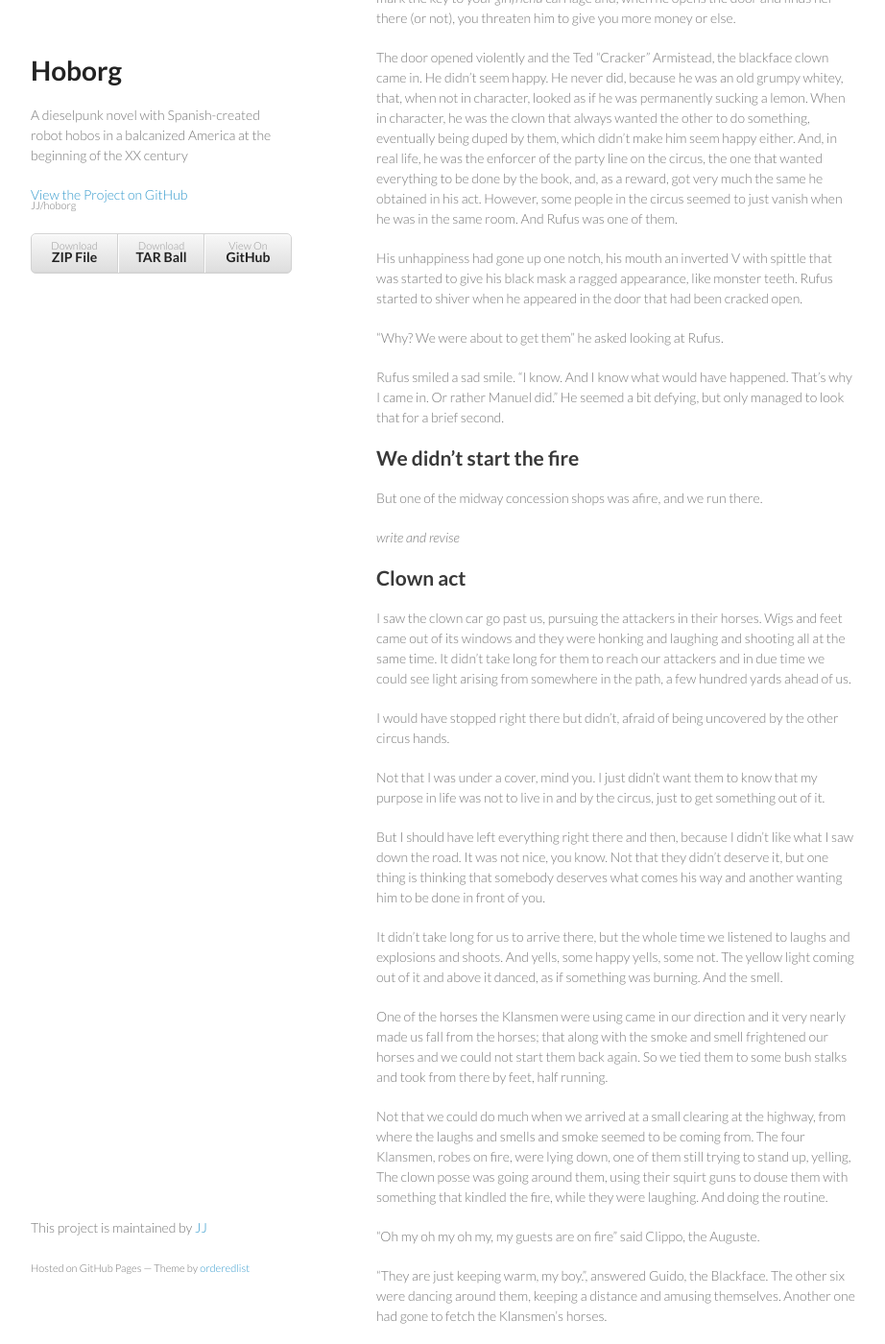
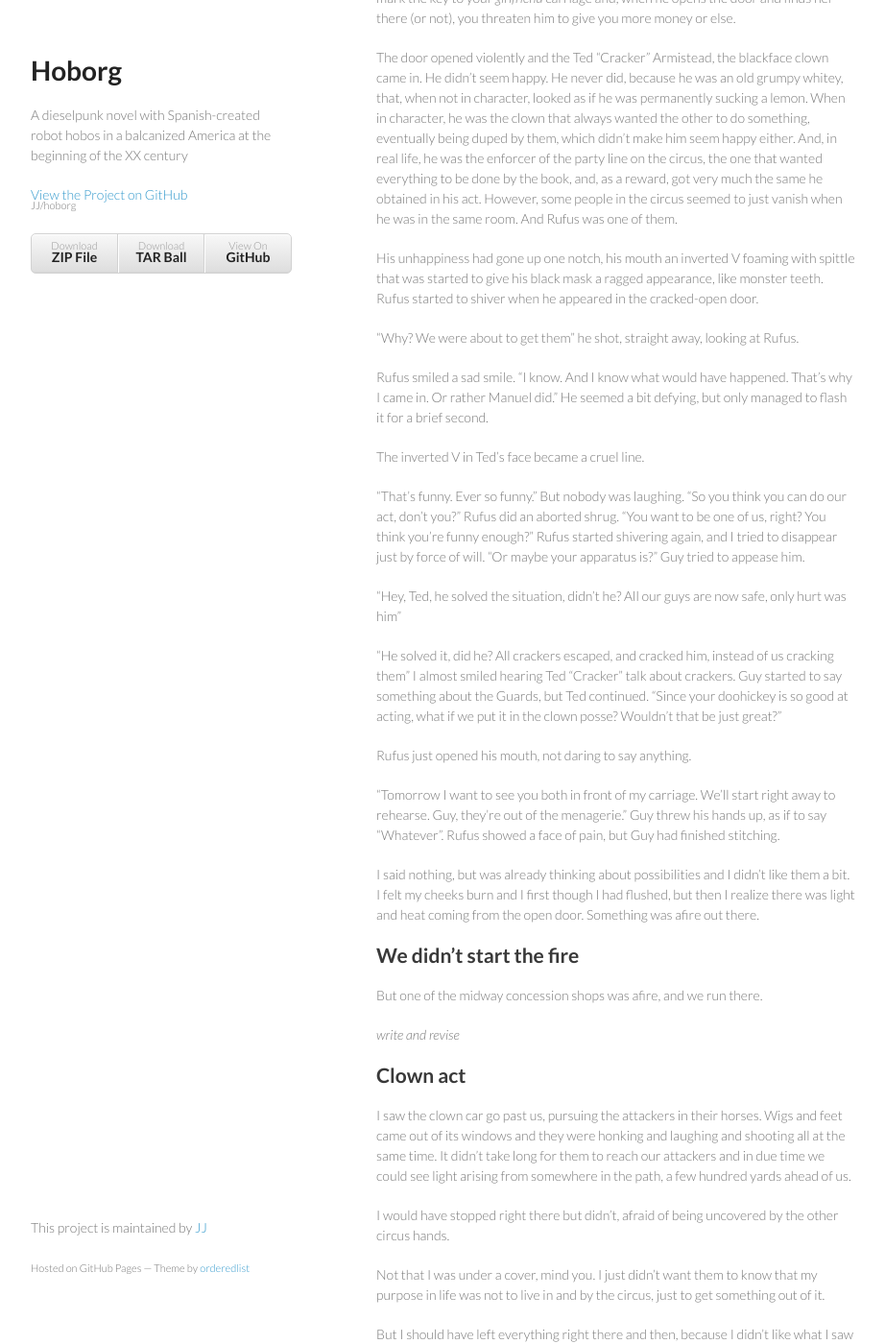
Before and after one commit to JJ/hoborg, a Jekyll site: the page built from text/text.md, in a window 1280 px wide and 1400 px high, scrolled down 22876 px. Shown: the whole window at 96% size, without its empty margins (178-1100 px from the left). Built offline with Jekyll 4.4.1, drawn with Linux system fonts in a browser that asks for light colours; some of the changed text lies outside the part shown.

Commit message:
Sync text/text.md from master to gh-pages

```diff
--- a/text/text.md
+++ b/text/text.md
@@ -903,11 +903,18 @@
 people came after us to check them out. "Look, we are scoring good
 hits." Vince told me.
 
-We were very lucky to be there. There were heavier and less amusing things you could do in the circus that very morning, in the stifling Miami heat. Besides, I was supposed to learn stuff. There was a method to posting paper, I was discovering. You
-couldn't just paste them anywhere; barns, fences, some buildings,
-corners, always at eye's height, those were the places to do it. As a
-matter of fact, sometimes they were occupied by other posters
-announcing past or present shows. They were promptly ditched, and this was accompanied by war stories of when two circus met in that place or that other and two posting parties met and mayhem ensued. I soon get bored of his talk and started to think whether this could be the day and place where I could finally escape alive and with a plus one called Manuel.
+We were very lucky to be there. There were heavier and less amusing
+things you could do in the circus that very morning, in the stifling
+Miami heat. Besides, I was supposed to learn stuff. There was a method
+to posting paper, I was discovering. You couldn't just paste them
+anywhere; barns, fences, some buildings, corners, always at eye's
+height, those were the places to do it. As a matter of fact, sometimes
+they were occupied by other posters announcing past or present
+shows. They were promptly ditched, and this was accompanied by war
+stories of when two circus met in that place or that other and two
+posting parties met and mayhem ensued. I soon get bored of his talk
+and started to think whether this could be the day and place where I
+could finally escape alive and with a plus one called Manuel.
 
 We had a fair amount of ducat to invite beautiful girls to come to the
 attractions and bring the local marks in tow. And man, they were
@@ -926,11 +933,18 @@
 
 Who is Tracy? You're about to know her and we were about to do it, too.
 
-We didn't feel like talking to her because honkies, even honkie girls, were always walking around bumming things and complaining about this and that. Besides, she was not that beautiful to deserve one of the ducats we kept; she was nice, in that transparent way
-the gringas had; her hair was flat and hay colored, and her hips and
-boobs were way too small, although not disagreeably shaped. She didn't
-smell good, a bit musty. Vince and me sent her on her way, but she
-clung to us on our way back to the circus. Which pissed us off even more since now she would be witness to us ditching the paper; yes, that's what charley means, weren't you listening? Am I not talking in fucking English? OK, Duke, I'll keep it easy, only I get all fired up when I recall all that.
+We didn't feel like talking to her because honkies, even honkie girls,
+were always walking around bumming things and complaining about this
+and that. Besides, she was not that beautiful to deserve one of the
+ducats we kept; she was nice, in that transparent way the gringas had;
+her hair was flat and hay colored, and her hips and boobs were way too
+small, although not disagreeably shaped. She didn't smell good, a bit
+musty. Vince and me sent her on her way, but she clung to us on our
+way back to the circus. Which pissed us off even more since now she
+would be witness to us ditching the paper; yes, that's what charley
+means, weren't you listening? Am I not talking in fucking English? OK,
+Duke, I'll keep it easy, only I get all fired up when I recall all
+that.
 
 "How long are you staying?" she  went, from a couple of steps behind us.
 
@@ -943,7 +957,11 @@
 not mean I have to *like* them, right? I could have liked this one,
 though, if only she'd had a nicer and bigger rack. Nothing personal, Duke, you're my man.
 
-But she continued following us, asking us where we were from and what we did in the circus and so on and so forth until we were so close to the circus that we had either to charley the paper or take another path and start to paper it. We didn't feel like doing the second and we needed some independence.
+But she continued in our footsteps, asking us where we were from and
+what we did in the circus and so on and so forth until we were so
+close to the circus that we had either to charley the paper or take
+another path and start to paper it. We didn't feel like doing the
+second and we needed some independence.
 
 "You want to earn a few pesos, girlie?" I asked her. If she came
 around maybe we could check her for the revue. After seeing her naked,
@@ -958,7 +976,13 @@
 "Tracy." She said while he blinked. Yay, we had her on the hook. Or
 the other way round.
 
-"What do you say if you meet us at the circus in, say, two hours." She stared blankly, as if the concept of "hour" was something too difficult to grasp..."OK, to there after a good while, when you see people coming up to the circus, and you tell the girl at the ticket counter to send for us. We are Fulgencio and Vince. Can you remember that? OK, bye now." I waved her with my hand, just in case it was not clear enough.
+"What do you say if you meet us at the circus in, say, two hours." She
+stared blankly, as if the concept of "hour" was something too
+difficult to grasp..."OK, to there after a good while, when you see
+people coming up to the circus, and you tell the girl at the ticket
+counter to send for us. We are Fulgencio and Vince. Can you remember
+that? OK, bye now." I waved her with my hand, just in case it was not
+clear enough.
 
 She nodded again, and turned back. When she disappeared around a corner we could finally charley the paper, and we might even manage to score tonight.
 
@@ -1141,7 +1165,10 @@
 
 "You know better than that, nigger, you know what I mean, don't you," replied the old man.
 
-"She's hardly worth half that amount. You seen her tits? Stupid question, that's what you have at home instead of radio, as civilized homes do." The old man took this in stride. It was money talking now, and that was a language they both understood very well.
+"She's hardly worth half that amount. You seen her tits? Stupid
+question, that's what you have at home instead of radio, as civilized
+homes do." The old man took this in stride. It was money talking now,
+and that was a language they both understood very well.
 
 So it became an auction, except for the witticisms and the bludgeon
 shaking from time to time. Guy was really having a great time, but I
@@ -1203,16 +1230,45 @@
 was one of them.
 
 His
-unhappiness had gone up one notch, his mouth an inverted V with
+unhappiness had gone up one notch, his mouth an inverted V foaming with
 spittle that was started to give his black mask a ragged appearance,
 like monster teeth. Rufus started to shiver when he appeared in the
-door that had been cracked open.
-
-"Why? We were about to get them" he asked looking at Rufus.
+cracked-open door.
+
+"Why? We were about to get them" he shot, straight away, looking at Rufus.
 
 Rufus smiled a sad smile. "I know. And I know what would have
 happened. That's why I came in. Or rather Manuel did." He seemed a bit
-defying, but only managed to look that for a brief second.
+defying, but only managed to flash it for a brief second.
+
+The inverted V in Ted's face became a cruel line.
+
+"That's funny. Ever so funny." But nobody was laughing. "So you think
+you can do our act, don't you?" Rufus did an aborted shrug. "You want
+to be one of us, right? You think you're funny enough?" Rufus started
+shivering again, and I tried to disappear just by force of will. "Or
+maybe your apparatus is?" Guy tried to appease him.
+
+"Hey, Ted, he solved the situation, didn't he? All our guys are now
+safe, only hurt was him"
+
+"He solved it, did he? All crackers escaped, and cracked him, instead
+of us cracking them" I almost smiled hearing Ted "Cracker" talk about
+crackers. Guy started to say something about the Guards, but Ted
+continued. "Since your doohickey is so good at acting, what if we put
+it in the clown posse? Wouldn't that be just great?"
+
+Rufus just opened his mouth, not daring to say anything.
+
+"Tomorrow I want to see you both in front of my carriage. We'll start
+right away to rehearse. Guy, they're out of the menagerie." Guy threw
+his hands up, as if to say "Whatever". Rufus showed a face of pain,
+but Guy had finished stitching.
+
+I said nothing, but was already thinking about possibilities and I
+didn't like them a bit. I felt my cheeks burn and I first though I had
+flushed, but then I realize there was light and heat coming from the
+open door. Something was afire out there.
 
 We didn't start the fire
 -----------------------------
```
